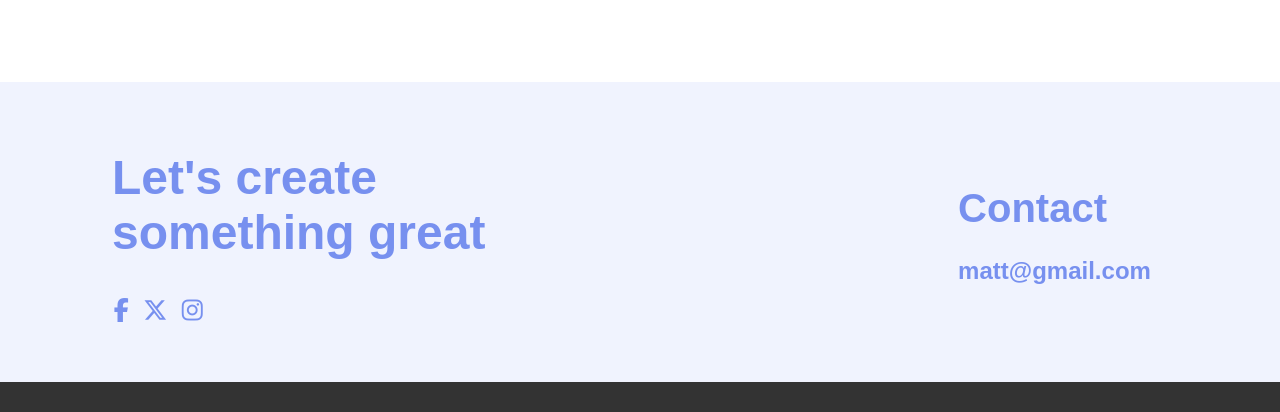
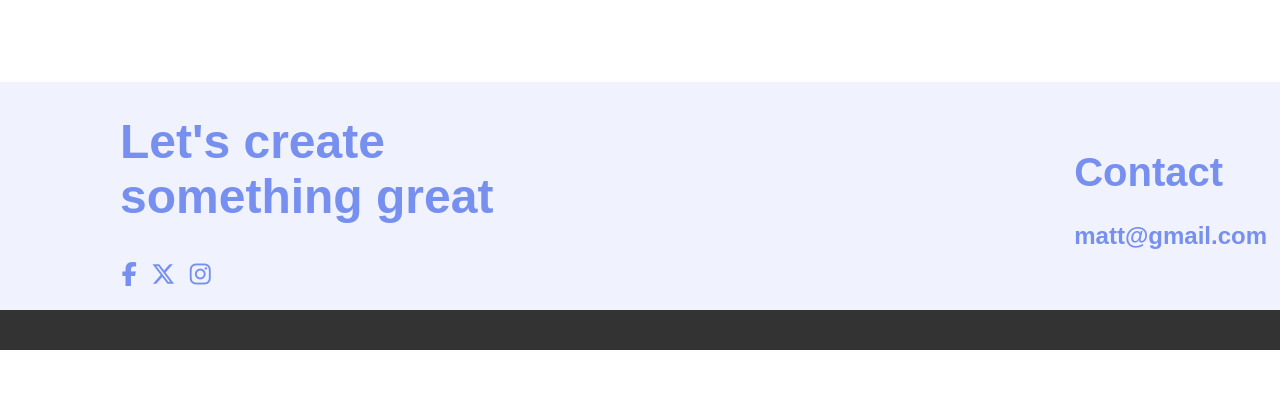
Before and after one commit to jasurmustonovv/Freelance-Designer-Developer, a plain HTML site: page My-blog/index.html in a window 1280 px wide. Shown: the part 1610-2022 px from the top of the page. After the commit the page ends 1960 px from the top, so only its background shows below. Drawn offline with Linux system fonts and the light colour scheme.

Commit message:
ozgarish

```diff
--- a/My-blog/index.html
+++ b/My-blog/index.html
@@ -31,16 +31,21 @@
                     <ul>
                         <li><a href="../index.html">Home</a></li>
                         <li><a href="../about-me/index.html">About me</a></li>
-                        <li><a href="../My-blog/index.html">My Works</a></li>
+                        <li><a href="#">My Works</a></li>
                         <li><a class="active" href="#">My Blog</a></li>
                     </ul>
                 </div>
             </nav>
         </div>
     </div>
-    <div class="aside">
+  <div class="container2">
+    <div class="container">
+      <div class="aside">
         <h1>My Blog</h1>
     </div>
+    </div>
+  </div>
+
     <div class="container">
 
         <div class="clients">
@@ -90,8 +95,9 @@
          </div>
 
     </div>
-    <!-- Footer -->
-          <footer>
+    <div class="container1">
+      <div class="container">
+                 <footer>
             <div class="footer-content1">
                     <h1>
             Let's create <br>
@@ -108,6 +114,12 @@
             <h2>matt@gmail.com</h2>
         </div>
     </footer>
+      </div>
+
+    </div>
+    <!-- Footer -->
+
+
     <!-- /Footer -->
      <!-- End blackbox -->
       <div class="blackbox">
--- a/My-blog/style.css
+++ b/My-blog/style.css
@@ -90,19 +90,24 @@ li a:hover {
     color: #7790ef;
 }
 
+/*Aside*/
+
 .aside {
     width: 100%;
     height: 240px;
     background-color: #f0f3fe;
     display: flex;
-    justify-content:center ;
+    justify-content: center;
     align-items: center;
 }
 
 .aside h1 {
     font-size: 3rem;
     font-family: sans-serif;
+    margin-left: 2rem;
 }
+
+/*/aside*/
 
 /*Clients*/
 .clients {
@@ -122,22 +127,28 @@ li a:hover {
     /* elementlar orasida bo‘sh joy */
     margin-bottom: 100px;
 }
+
 .client-text {
     width: 50%;
     line-height: 30px;
 }
-  .client-text p{
+
+.client-text p {
     font-size: 1.22rem;
 }
-  .client-text h3{
+
+.client-text h3 {
     opacity: 0.4;
     font-weight: 300;
 }
-  .client-text a{
+
+.client-text a {
     letter-spacing: 2px;
     color: #7790ef;
-    text-underline-offset: 5px; /* chiziqni pastroqqa tushiradi */
+    text-underline-offset: 5px;
+    /* chiziqni pastroqqa tushiradi */
 }
+
 .clients-img {
     width: 50%;
 }
@@ -147,50 +158,81 @@ li a:hover {
     height: 300px;
     object-fit: cover;
 }
+
 /*clients*/
 
+/*container1*/
+.container1 {
+    width: 100%;
+    min-height: 40%;
+    background-color: #f0f3fe;
+    /* yoki boshqa fon rangi */
+    padding: 0;
+    margin: 0;
+    box-sizing: border-box;
+    display: flex;
+    align-items: center;
+}
+
+.container2 {
+    width: 100%;
+    height: 15rem;
+    background-color: #f0f3fe;
+    /* yoki boshqa fon rangi */
+    padding: 0;
+    margin: 0;
+    box-sizing: border-box;
+    display: flex;
+    align-items: center;
+}
+
+/* /container1*/
+
 /*Footer*/
-  footer{
-    background-color: #F0F3FE;
-    width: 100%;
-    height: 300px;
+footer {
+    background-color: #f0f3fe;
+    color: #7790ef;
     display: flex;
     align-items: center;
     justify-content: space-between;
 }
-  .footer-content1 ul{
-    margin-left: 4.3rem;
+
+.footer-content1 ul {
+    margin-left: -2.7rem;
 }
-  footer ul li{
+
+footer ul li {
     list-style: none;
     display: inline-block;
     padding: 5px;
-    color: #7790ef;
     font-size: 1.5rem;
     cursor: pointer;
 }
-  .footer-content1 h1{
-    color: #7790ef;
-    margin-left: 7rem;
+
+.footer-content1 h1 {
     font-size: 3rem;
 }
 
-  .footer-content2{
+.footer-content2 {
     margin-right: 13px;
 }
-  .footer-content2 h1{
-    color: #7790ef;
+
+.footer-content2 h1 {
     font-size: 2.5rem;
-    margin-right: 10rem;
 }
-  .footer-content2 h2{
-    color: #7790ef;
+
+.footer-content2 h2 {
     font-size: 1.5rem;
 }
+
 /*/footer*/
+
 /*blackbox*/
-  .blackbox{
+
+.blackbox {
     width: 100%;
-    height: 30px;
+    height: 2.5rem;
     background-color: #333333;
 }
+
+/* /blackbox*/
```
Also changed, not shown: about-me/index.html (+1 -1 lines). Lines whose indentation alone changed are shown as unchanged.
